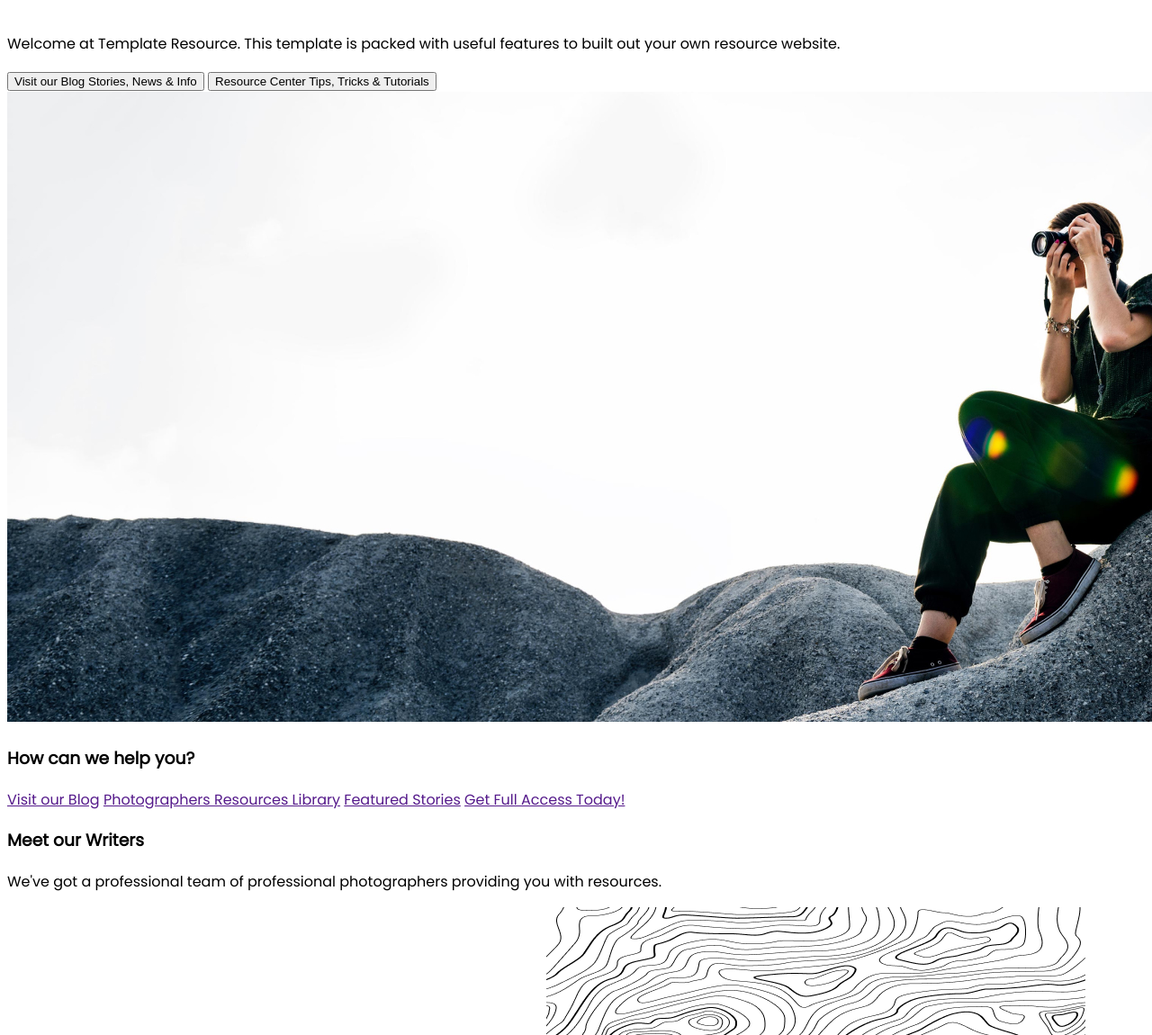
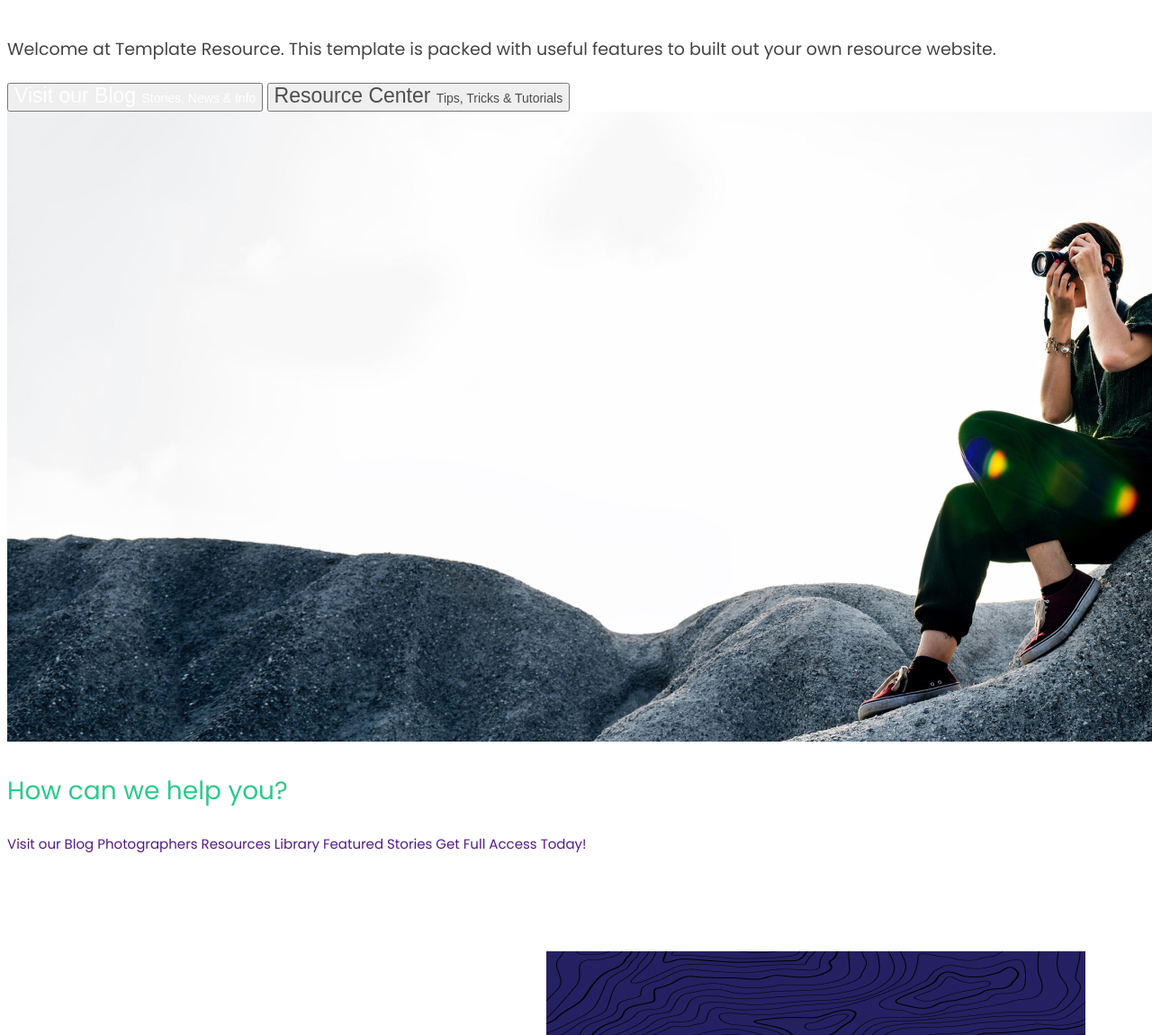
Before and after one commit to Art0riasss/Resource, a plain HTML site: page index.html in a window 1280 px wide. Shown: the part 412-1562 px from the top of the page at 90% size. Drawn offline with Linux system fonts and the light colour scheme.

Commit message:
add styles in first section

```diff
--- a/index.html
+++ b/index.html
@@ -47,27 +47,31 @@
     </header>
     <section>
         <h1 class="header_text">The <span>most complete</span> Photography resource.</h1>
-        <p>Welcome at Template Resource. This template is packed with useful features to built out your own resource
+        <p class="lower_text_in_header">Welcome at Template Resource. This template is packed with useful features to
+            built out your own resource
             website.</p>
-        <button>Visit our Blog Stories, News & Info</button>
-        <button>Resource Center Tips, Tricks & Tutorials</button>
+        <button class="left_button_in_header">Visit our Blog <span>Stories, News & Info</span></button>
+        <button class="right_button_in_header">Resource Center <span>Tips, Tricks & Tutorials</span></button>
         <img src="./img/jpg/background(2).jpg" alt="">
 
         <div>
-            <h3>How can we help you?</h3>
-            <a href="">Visit our Blog</a>
-            <a href="">Photographers Resources Library</a>
-            <a href="">Featured Stories</a>
-            <a href="">Get Full Access Today!</a>
+            <h3 class="under_header_text">How can we help you?</h3>
+            <div class="under_header_links">
+                <a href="">Visit our Blog</a>
+                <a href="">Photographers Resources Library</a>
+                <a href="">Featured Stories</a>
+                <a href="">Get Full Access Today!</a>
+            </div>
         </div>
         <div>
-            <h3>Meet our Writers</h3>
-            <p>We've got a professional team of professional photographers providing you with resources.</p>
+            <h3 class="writers_block_header">Meet our Writers</h3>
+            <p class="writers_block_under_header">We've got a professional team of professional photographers providing
+                you with resources.</p>
             <img src="./img/png/person.1.png" alt="">
             <img src="./img/png/person.2.png" alt="">
             <img src="./img/png/person.3.png" alt="">
             <button>meet our team</button>
-            <img src="./img/Vector.png" alt="">
+            <img class="back_vector" src="./img/Vector.png" alt="">
         </div>
     </section>
 
--- a/styles/main.css
+++ b/styles/main.css
@@ -32,3 +32,66 @@ line-height: 65px;
     color: #2BCA8B;
     text-decoration: underline;
 }
+.lower_text_in_header{
+color: #444;
+font-size: 19px;
+font-style: normal;
+font-weight: 400;
+line-height: 37px;
+}
+.left_button_in_header{
+color: #FFF;
+font-size: 23px;
+font-style: normal;
+font-weight: 400;
+line-height: 23px;
+}
+.left_button_in_header span{
+font-size: 14px;
+}
+.right_button_in_header{
+color: #4D4D4D;
+font-size: 23px;
+font-style: normal;
+font-weight: 400;
+line-height: 23px;
+}
+.right_button_in_header span{
+font-size: 14px;
+}
+.under_header_text{
+color: #2BCA8B;
+font-size: 28px;
+font-style: normal;
+font-weight: 400;
+line-height: 39px;
+}
+.under_header_links{
+color: #252061;
+font-family: Poppins;
+font-size: 15px;
+font-style: normal;
+font-weight: 400;
+line-height: 23px;
+text-decoration: none;
+}
+.under_header_links a{
+    text-decoration: none;
+}
+.writers_block_header{
+color: #FFF;
+font-size: 24px;
+font-style: normal;
+font-weight: 400;
+line-height: 23px;
+}
+.writers_block_under_header{
+color: #FFF;
+font-size: 14px;
+font-style: normal;
+font-weight: 400;
+line-height: 23px;
+}
+.back_vector{
+    background-color: #252061;
+}
```
